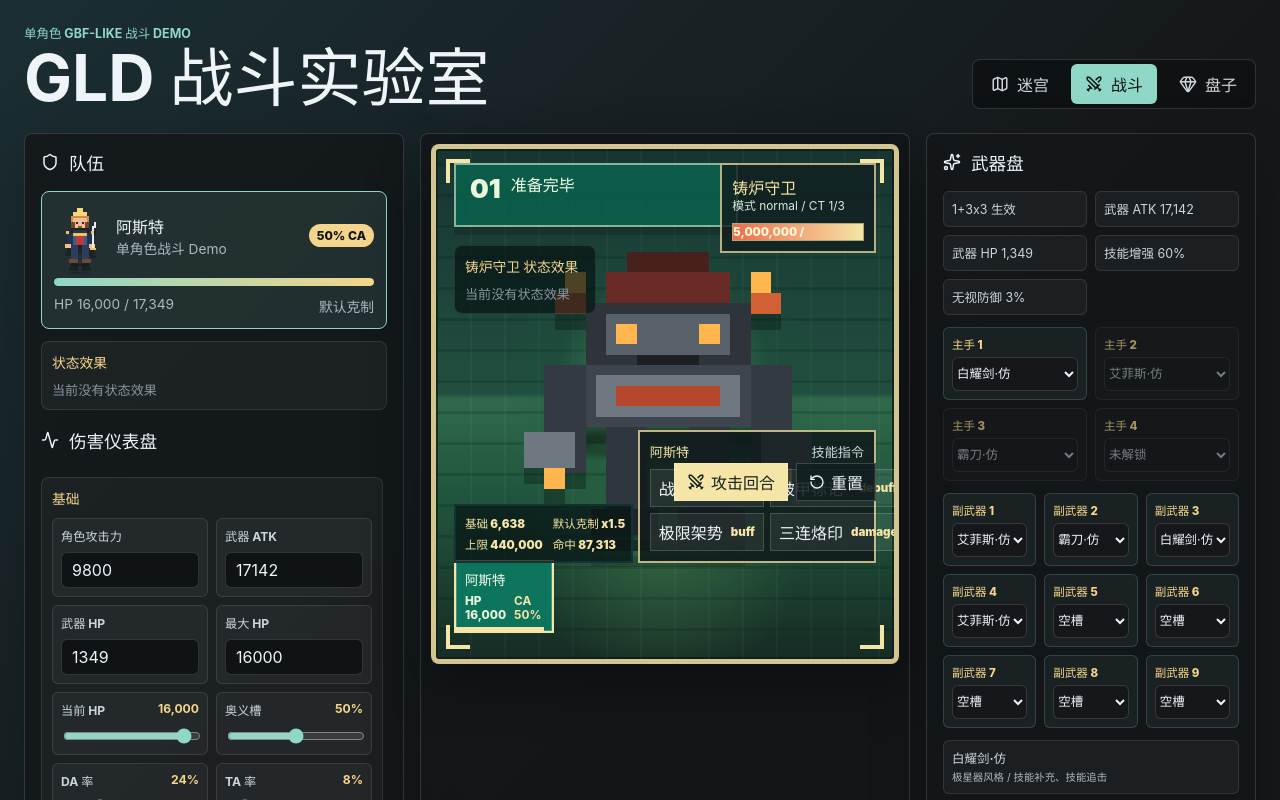
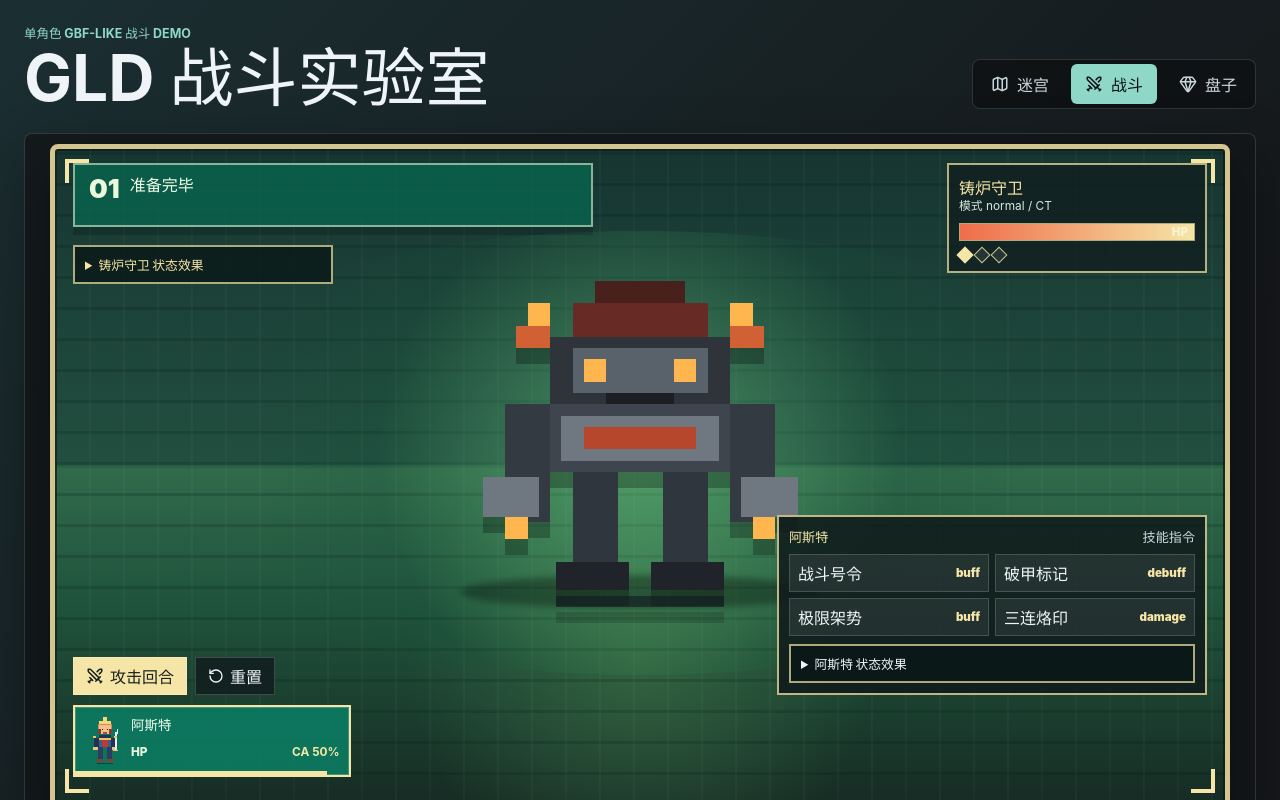
Before and after one commit to geturin/GLD, a React (Vite) app: page / in a window 1280 px wide. Shown: the top 800 px of the page. Built offline with nearby package versions, Linux system fonts and the light colour scheme.

Commit message:
Refine dungeon battle screen layout

```diff
--- a/src/App.tsx
+++ b/src/App.tsx
@@ -1,4 +1,4 @@
-import { useMemo, useState } from "react";
+import { useState } from "react";
 import type { ReactNode } from "react";
 import {
   Activity,
@@ -15,7 +15,6 @@ import {
   createDefaultDataSets,
   createInitialBattleState,
 } from "./game/demoState";
-import { DEFAULT_ADVANTAGE_MULTIPLIER, resolveHit } from "./game/formulas";
 import { describeSkill } from "./game/skillText";
 import {
   MAINHAND_SLOT_COUNT,
@@ -23,7 +22,6 @@ import {
 } from "./game/weaponGrid";
 import type {
   AttackKind,
-  BattleState,
   Combatant,
   Enemy,
   ModifierBucket,
@@ -42,19 +40,6 @@ function hpPercent(current: number, max: number) {
 
 function spriteAlt(name: string) {
   return formatTemplate(t.battleScene.spriteAlt, { name });
-}
-
-function expectedNormalDamage(state: BattleState, member: Combatant) {
-  return resolveHit({
-    attacker: member,
-    enemy: state.enemy,
-    weaponGrid: state.weaponGrid,
-    kind: "normal",
-    hitMultiplier: 1,
-    cap: 440000,
-    criticalSeed: state.turn * 31,
-    randomVariance: state.options.randomVariance,
-  });
 }
 
 function clamp(value: number, min: number, max: number) {
@@ -345,10 +330,6 @@ export function App() {
 
   const selectedMember =
     battle.party.find((member) => member.id === selectedMemberId) ?? battle.party[0];
-  const selectedPreview = useMemo(
-    () => expectedNormalDamage(battle, selectedMember),
-    [battle, selectedMember],
-  );
   const enemyHpRate = hpPercent(battle.enemy.hp, battle.enemy.maxHp);
   const effectiveMaxHp = selectedMember.maxHp + battle.weaponGrid.hp;
 
@@ -744,13 +725,19 @@ export function App() {
             <div className="enemy-overview" aria-label={t.battleScene.enemyStatus}>
               <div>
                 <strong>{battle.enemy.name}</strong>
-                <small>
-                  {t.battleScene.mode} {battle.enemy.mode} / {t.battleScene.ct} {battle.enemy.chargeDiamonds}/{battle.enemy.maxChargeDiamonds}
-                </small>
+                <small>{t.battleScene.mode} {battle.enemy.mode} / {t.battleScene.ct}</small>
               </div>
               <div className="enemy-mini-hp">
-                <span>{formatNumber(battle.enemy.hp)} / {formatNumber(battle.enemy.maxHp)}</span>
+                <span>{t.battle.hp}</span>
                 <i style={{ width: enemyHpRate }} />
+              </div>
+              <div className="charge-diamonds" aria-label={t.battle.chargeDiamond}>
+                {Array.from({ length: battle.enemy.maxChargeDiamonds }, (_, index) => (
+                  <i
+                    className={index < battle.enemy.chargeDiamonds ? "filled" : ""}
+                    key={`diamond-${index}`}
+                  />
+                ))}
               </div>
             </div>
 
@@ -765,13 +752,14 @@ export function App() {
               ) : null}
             </div>
 
-            <div className="enemy-status-board">
+            <details className="enemy-status-drawer">
+              <summary>{battle.enemy.name} {t.panels.statusEffects}</summary>
               <StatusList
                 effects={battle.enemy.statusEffects}
                 emptyText={t.battle.noStatusEffects}
                 title={`${battle.enemy.name} ${t.panels.statusEffects}`}
               />
-            </div>
+            </details>
 
             <div className="party-window">
               {battle.party.map((member) => (
@@ -781,9 +769,12 @@ export function App() {
                   onClick={() => setSelectedMemberId(member.id)}
                   type="button"
                 >
+                  {member.spriteUrl ? (
+                    <img alt={spriteAlt(member.name)} src={member.spriteUrl} />
+                  ) : null}
                   <strong>{member.name}</strong>
                   <span>
-                    {t.battle.hp} {formatNumber(member.hp)}
+                    {t.battle.hp}
                     <b>CA {member.chargeBar}%</b>
                   </span>
                   <i style={{ width: hpPercent(member.hp, member.maxHp + battle.weaponGrid.hp) }} />
@@ -812,6 +803,14 @@ export function App() {
                   </button>
                 ))}
               </div>
+              <details className="member-status-drawer">
+                <summary>{selectedMember.name} {t.panels.statusEffects}</summary>
+                <StatusList
+                  effects={selectedMember.statusEffects}
+                  emptyText={t.battle.noStatusEffects}
+                  title={`${selectedMember.name} ${t.panels.statusEffects}`}
+                />
+              </details>
             </div>
 
             <div className="screen-actions">
@@ -825,12 +824,6 @@ export function App() {
               </button>
             </div>
 
-            <div className="preview-ribbon" aria-label={t.battleScene.previewPanel}>
-              <span>{t.preview.base} {formatNumber(selectedPreview.baseDamage)}</span>
-              <span>{t.preview.advantage} x{DEFAULT_ADVANTAGE_MULTIPLIER}</span>
-              <span>{t.preview.cap} {formatNumber(selectedPreview.cap)}</span>
-              <span>{t.preview.hit} {formatNumber(selectedPreview.finalDamage)}</span>
-            </div>
           </section>
         </section>
 
--- a/src/styles.css
+++ b/src/styles.css
@@ -121,10 +121,20 @@ h3 {
 
 .combat-layout {
   display: grid;
-  grid-template-columns: minmax(300px, 380px) minmax(420px, 1fr) minmax(250px, 330px);
+  grid-template-columns: minmax(320px, 1fr) minmax(320px, 1fr);
   gap: 16px;
-  max-width: 1540px;
+  max-width: 1320px;
   margin: 0 auto;
+}
+
+.battle-stage {
+  grid-column: 1 / -1;
+  grid-row: 1;
+}
+
+.party-panel,
+.systems-panel {
+  grid-row: 2;
 }
 
 .panel,
@@ -430,10 +440,10 @@ h3 {
   position: relative;
   isolation: isolate;
   width: 100%;
-  max-width: 860px;
+  max-width: 1180px;
   margin: 0 auto;
-  aspect-ratio: 4 / 3;
-  min-height: 520px;
+  aspect-ratio: 16 / 9;
+  min-height: 610px;
   overflow: hidden;
   border: 5px solid #d4c58f;
   border-radius: 8px;
@@ -583,7 +593,7 @@ h3 {
 
 .enemy-stage {
   position: absolute;
-  inset: 82px 8% 176px;
+  inset: 96px 8% 172px;
   display: grid;
   place-items: center;
 }
@@ -600,23 +610,36 @@ h3 {
 
 .dungeon-enemy-sprite {
   position: relative;
-  width: clamp(220px, 36vw, 390px);
-  max-height: 330px;
+  width: clamp(250px, 30vw, 420px);
+  max-height: 360px;
   object-fit: contain;
   image-rendering: pixelated;
   image-rendering: crisp-edges;
   filter: drop-shadow(0 16px 0 rgba(0, 0, 0, 0.26));
 }
 
-.enemy-status-board {
+.enemy-status-drawer {
   position: absolute;
   top: 96px;
   left: 18px;
   z-index: 3;
-  width: min(31%, 260px);
-}
-
-.enemy-status-board .status-panel {
+  width: min(30%, 260px);
+  color: #f5e5a6;
+}
+
+.enemy-status-drawer summary,
+.member-status-drawer summary {
+  min-height: 34px;
+  padding: 8px 10px;
+  border: 2px solid rgba(245, 229, 166, 0.7);
+  background: rgba(8, 22, 22, 0.78);
+  cursor: pointer;
+  font-size: 0.8rem;
+  font-weight: 900;
+}
+
+.enemy-status-drawer .status-panel,
+.member-status-drawer .status-panel {
   margin-top: 0;
   max-height: 138px;
   overflow: auto;
@@ -637,8 +660,9 @@ h3 {
 .party-command-card {
   position: relative;
   display: grid;
+  grid-template-columns: 42px minmax(0, 1fr);
   gap: 5px;
-  min-height: 58px;
+  min-height: 66px;
   overflow: hidden;
   padding: 7px 9px 9px;
   border: 2px solid rgba(18, 52, 54, 0.95);
@@ -661,7 +685,19 @@ h3 {
   z-index: 1;
 }
 
+.party-command-card img {
+  grid-row: span 2;
+  width: 42px;
+  height: 52px;
+  object-fit: contain;
+  image-rendering: pixelated;
+  image-rendering: crisp-edges;
+}
+
 .party-command-card strong {
+  overflow: hidden;
+  text-overflow: ellipsis;
+  white-space: nowrap;
   font-size: 0.84rem;
 }
 
@@ -690,9 +726,9 @@ h3 {
 .skill-command-window {
   position: absolute;
   right: 18px;
-  bottom: 96px;
+  bottom: 108px;
   z-index: 3;
-  width: min(52%, 430px);
+  width: min(48%, 430px);
   padding: 10px;
   border: 2px solid rgba(245, 229, 166, 0.76);
   background: rgba(16, 26, 27, 0.86);
@@ -718,6 +754,10 @@ h3 {
   gap: 6px;
 }
 
+.member-status-drawer {
+  margin-top: 8px;
+}
+
 .compact-skill-grid button {
   display: flex;
   align-items: center;
@@ -752,8 +792,8 @@ h3 {
 
 .screen-actions {
   position: absolute;
-  right: 18px;
-  bottom: 158px;
+  left: 18px;
+  bottom: 108px;
   z-index: 3;
   display: flex;
   flex-wrap: wrap;
@@ -780,25 +820,22 @@ h3 {
   font-weight: 900;
 }
 
-.preview-ribbon {
-  position: absolute;
-  bottom: 96px;
-  left: 18px;
-  z-index: 3;
-  display: grid;
-  grid-template-columns: 1fr 1fr;
-  gap: 5px 10px;
-  width: min(39%, 320px);
-  padding: 9px;
-  border: 2px solid rgba(18, 52, 54, 0.95);
-  background: rgba(8, 22, 22, 0.76);
-}
-
-.preview-ribbon span {
-  color: #f5e5a6;
-  font-size: 0.72rem;
-  font-weight: 900;
-  white-space: nowrap;
+.charge-diamonds {
+  display: flex;
+  gap: 5px;
+}
+
+.charge-diamonds i {
+  display: block;
+  width: 12px;
+  height: 12px;
+  border: 1px solid rgba(245, 229, 166, 0.82);
+  transform: rotate(45deg);
+  background: rgba(255, 255, 255, 0.08);
+}
+
+.charge-diamonds i.filled {
+  background: #f5e5a6;
 }
 
 .enemy-hud {
@@ -1437,6 +1474,13 @@ h3 {
     grid-template-columns: 1fr;
   }
 
+  .battle-stage,
+  .party-panel,
+  .systems-panel {
+    grid-column: 1;
+    grid-row: auto;
+  }
+
   .battle-stage {
     min-height: auto;
   }
@@ -1487,10 +1531,9 @@ h3 {
 
   .battle-message,
   .enemy-overview,
-  .enemy-status-board,
+  .enemy-status-drawer,
   .skill-command-window,
   .screen-actions,
-  .preview-ribbon,
   .party-window {
     right: 12px;
     left: 12px;
@@ -1505,7 +1548,7 @@ h3 {
     top: 88px;
   }
 
-  .enemy-status-board {
+  .enemy-status-drawer {
     top: 172px;
   }
 
@@ -1523,11 +1566,6 @@ h3 {
 
   .skill-command-window {
     bottom: 126px;
-  }
-
-  .preview-ribbon {
-    bottom: 62px;
-    grid-template-columns: 1fr 1fr;
   }
 
   .party-window {
```
